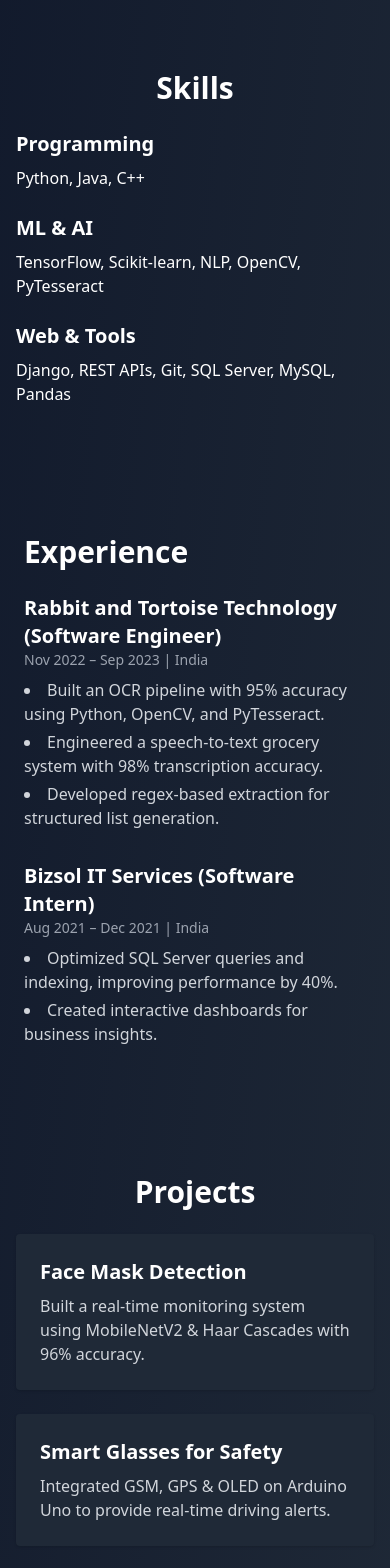
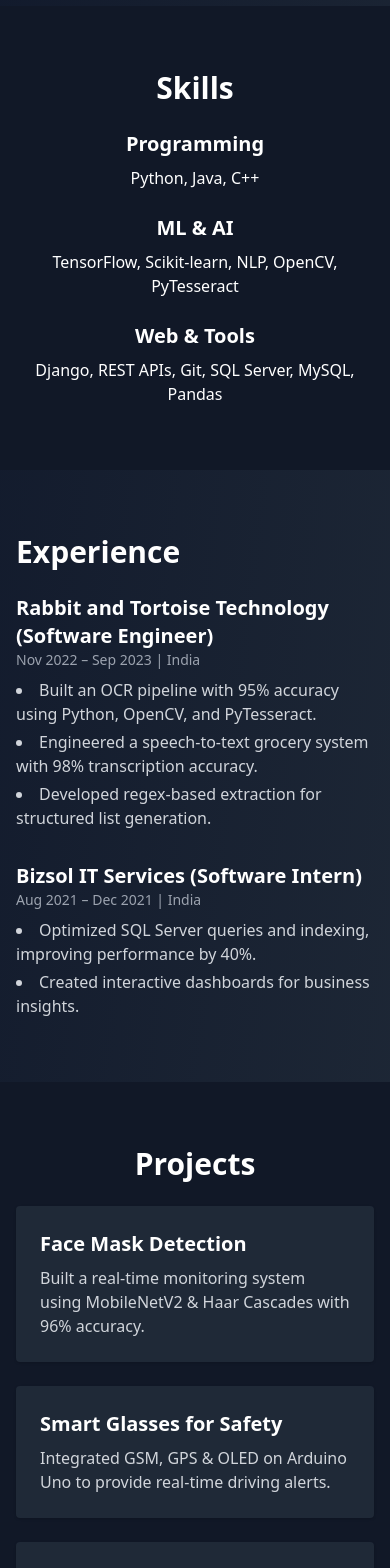
Before and after one commit to VedantBajaj/vedant-portfolio, a React (Create React App) app: page / in a window 390 px wide. Shown: the part 1260-2828 px from the top of the page. Built offline with nearby package versions, Linux system fonts and the light colour scheme.

Commit message:
responsiveness2

```diff
--- a/src/components/Contact.jsx
+++ b/src/components/Contact.jsx
@@ -2,7 +2,7 @@ import React from 'react';
 
 function Contact() {
   return (
-    <section className="px-6 py-16 max-w-4xl mx-auto text-center">
+    <section className="px-4 sm:px-6 lg:px-8 py-16 max-w-4xl mx-auto text-center">
       <h2 className="text-3xl font-bold mb-6">Contact</h2>
       <p className="text-lg mb-4 text-gray-300">Let’s connect! Feel free to reach out for collaboration or opportunities.</p>
       <div className="space-x-4">
--- a/src/components/Experience.jsx
+++ b/src/components/Experience.jsx
@@ -2,7 +2,7 @@ import React from 'react';
 
 function Experience() {
   return (
-    <section className="px-6 py-16 max-w-4xl mx-auto">
+    <section className="px-4 sm:px-6 lg:px-8 py-16 max-w-4xl mx-auto">
       <h2 className="text-3xl font-bold mb-6">Experience</h2>
       <div className="space-y-8">
         <div>
--- a/src/components/Projects.jsx
+++ b/src/components/Projects.jsx
@@ -2,7 +2,7 @@ import React from 'react';
 
 function Projects() {
   return (
-    <section className="px-4 sm:px-6 lg:px-8 py-16 max-w-4xl mx-auto">
+    <section className="px-4 sm:px-6 lg:px-8 py-16 bg-gray-900">
       <h2 className="text-3xl font-bold mb-6 text-center">Projects</h2>
       <div className="grid grid-cols-1 sm:grid-cols-2 md:grid-cols-3 gap-6">
         <div className="bg-gray-800 p-6 rounded shadow">
--- a/src/components/Skills.jsx
+++ b/src/components/Skills.jsx
@@ -2,9 +2,9 @@ import React from 'react';
 
 function Skills() {
   return (
-    <section className="px-4 sm:px-6 lg:px-8 py-16 max-w-4xl mx-auto">
+    <section className="px-4 sm:px-6 lg:px-8 py-16 bg-gray-900">
       <h2 className="text-3xl font-bold mb-6 text-center">Skills</h2>
-      <div className="grid grid-cols-1 sm:grid-cols-2 md:grid-cols-3 gap-6">
+      <div className="grid grid-cols-1 sm:grid-cols-2 md:grid-cols-3 gap-6 text-center">
         <div>
           <h3 className="text-xl font-semibold mb-2">Programming</h3>
           <p>Python, Java, C++</p>
```
Also changed, not shown: src/App.jsx (line endings or trailing spaces), src/components/About.jsx (line endings or trailing spaces), src/components/Hero.jsx (line endings or trailing spaces), 12 other files (tests, documents, lock files or other folders).
